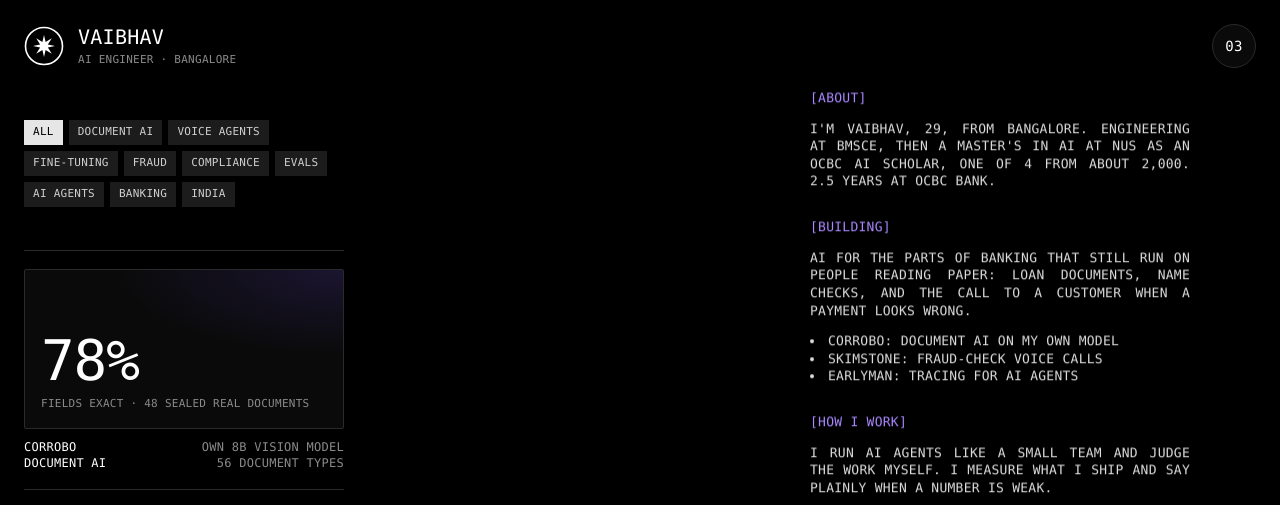
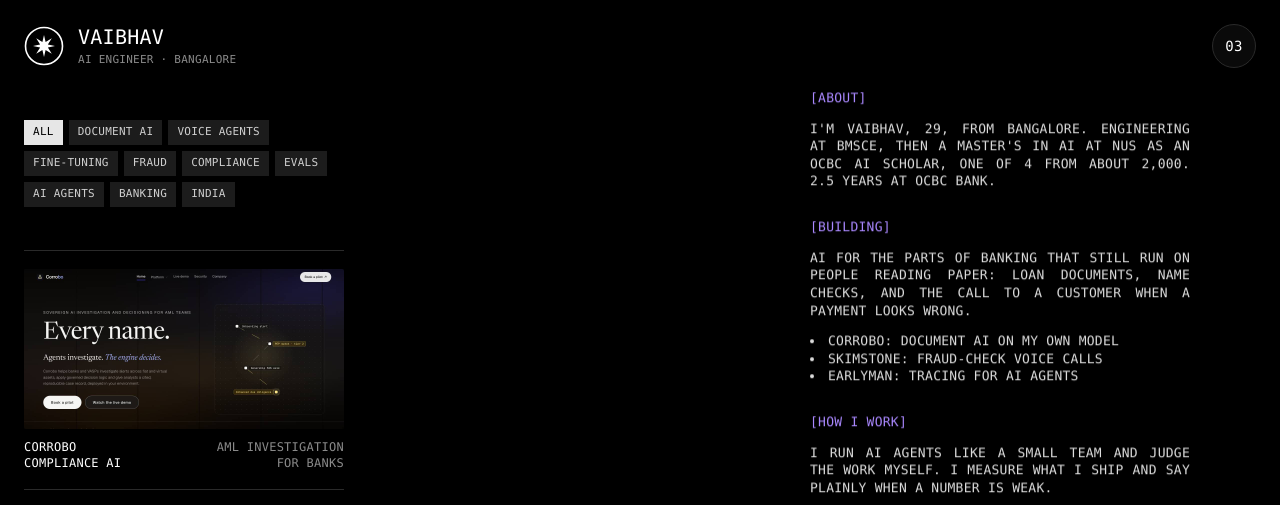
Before and after one commit to lonewarrior96/lonewarrior96.github.io, a plain HTML site: page index.html in a window 1280 px wide. Shown: the top 505 px of the page. Drawn offline with nearby package versions, Linux system fonts and the light colour scheme; grey boxes are pictures that could not be loaded.

Commit message:
Corrobo card shows corrobo.ai
Co-Authored-By: Claude Opus 5.5 <noreply@anthropic.com>

```diff
--- a/index.html
+++ b/index.html
@@ -103,10 +103,12 @@ canvas#bg { position: fixed; inset: 0; width: 100%; height: 100%; z-index: 0; di
 
   <div class="list">
     <div class="card">
-      <div class="thumb stat"><b>78%</b><span>fields exact · 48 sealed real documents</span></div>
-      <div class="meta"><div>Corrobo
-document AI</div><div>Own 8B vision model
-56 document types</div></div>
+      <a class="hit" href="https://corrobo.ai/" target="_blank" rel="noopener">
+        <div class="thumb"><img src="media/corrobo.jpg" alt="Corrobo home page" loading="lazy"></div>
+        <div class="meta"><div>Corrobo
+compliance AI</div><div>AML investigation
+for banks</div></div>
+      </a>
     </div>
     <div class="card">
       <a class="hit" href="https://skimstone.pages.dev" target="_blank" rel="noopener">
```
Also changed, not shown: media/corrobo.jpg (added).
